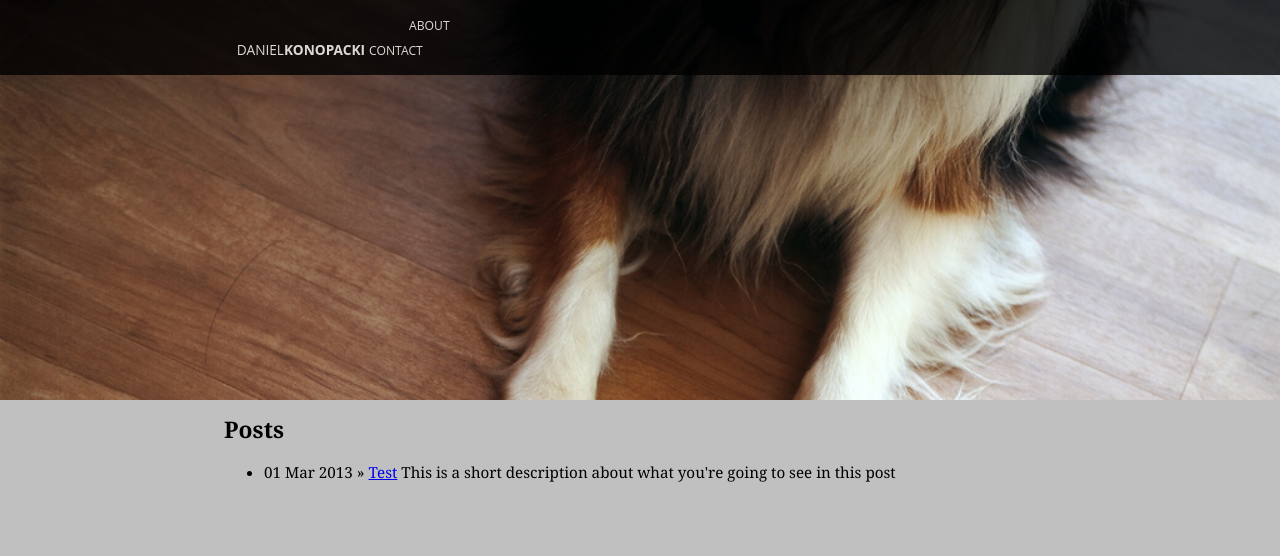
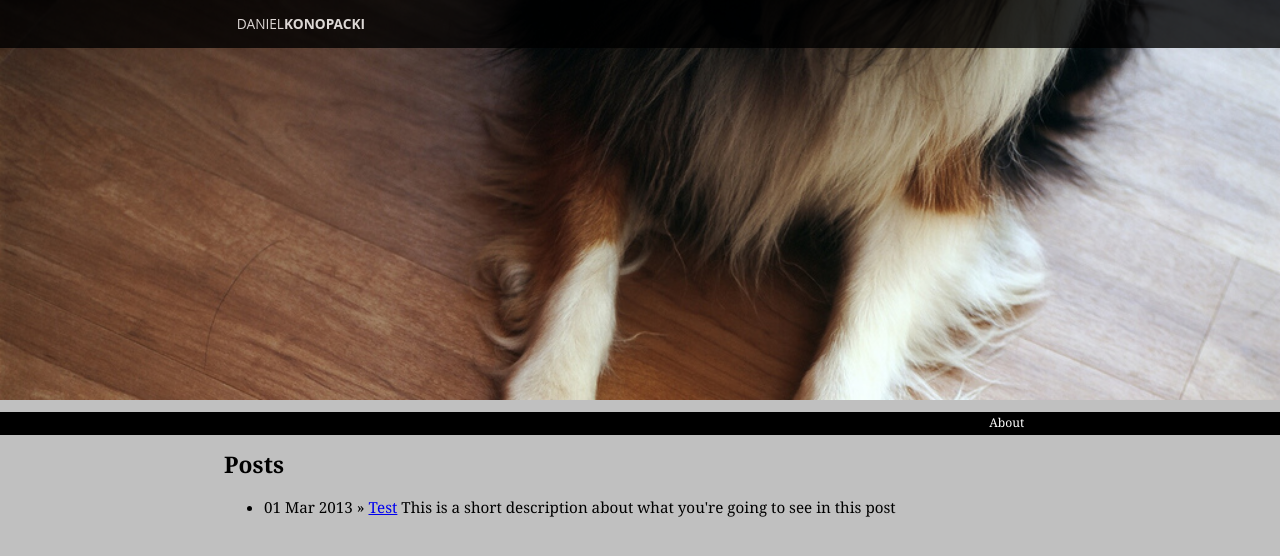
Before and after one commit to danielkonopacki/danielkonopacki.github.com, a Jekyll site: the page built from index.html, in a window 1280 px wide. Shown: the top 556 px of the page. Built offline with Jekyll 4.4.1, drawn with Linux system fonts in a browser that asks for light colours; Markdown is read by kramdown in place of the engine named in the settings.

Commit message:
CSS updates

```diff
--- a/_layouts/default.html
+++ b/_layouts/default.html
@@ -12,15 +12,17 @@
     <div class="content-container">
       <div id="site-title">
         <h1><a href="/">Daniel<strong>Konopacki</strong></a></h1>
-        <section>
-          <ul id="nav">
-            <li><a href="/about">About</a></li>
-            <li><a href="/contact">Contact</a></li>
-          </ul></section>
       </div>
     </div>
   </div>
   <div class="background"></div>
+  <div id="nav">
+    <div class="content-container">
+      <ul>
+        <li><a href="/about">About</a></li>
+      </ul>
+    </div>
+  </div>
   <div id="content" class="content-container">
     {{ content }}
   </div>
--- a/css/layout.css
+++ b/css/layout.css
@@ -14,16 +14,7 @@ html, body {
   top: 0;
 }
 
-#header h1,
-#header section {
-  display: inline-block;
-}
-
-#header section ul {
-  display: inline;
-}
-
-#header section ul li {
+#nav ul li {
   display: inline;
   margin-right: 4%;
 }
--- a/css/typography.css
+++ b/css/typography.css
@@ -17,12 +17,14 @@ body {
   padding: 0;
 }
 
-#site-title #nav {
+#nav {
   font-size: 80%;
   text-align: right;
+  background-color: black;
 }
 
-#site-title a {
+#site-title a,
+#nav a {
   color: white;
   text-decoration: none;
 }
```
Also changed, not shown: 3 other files.
